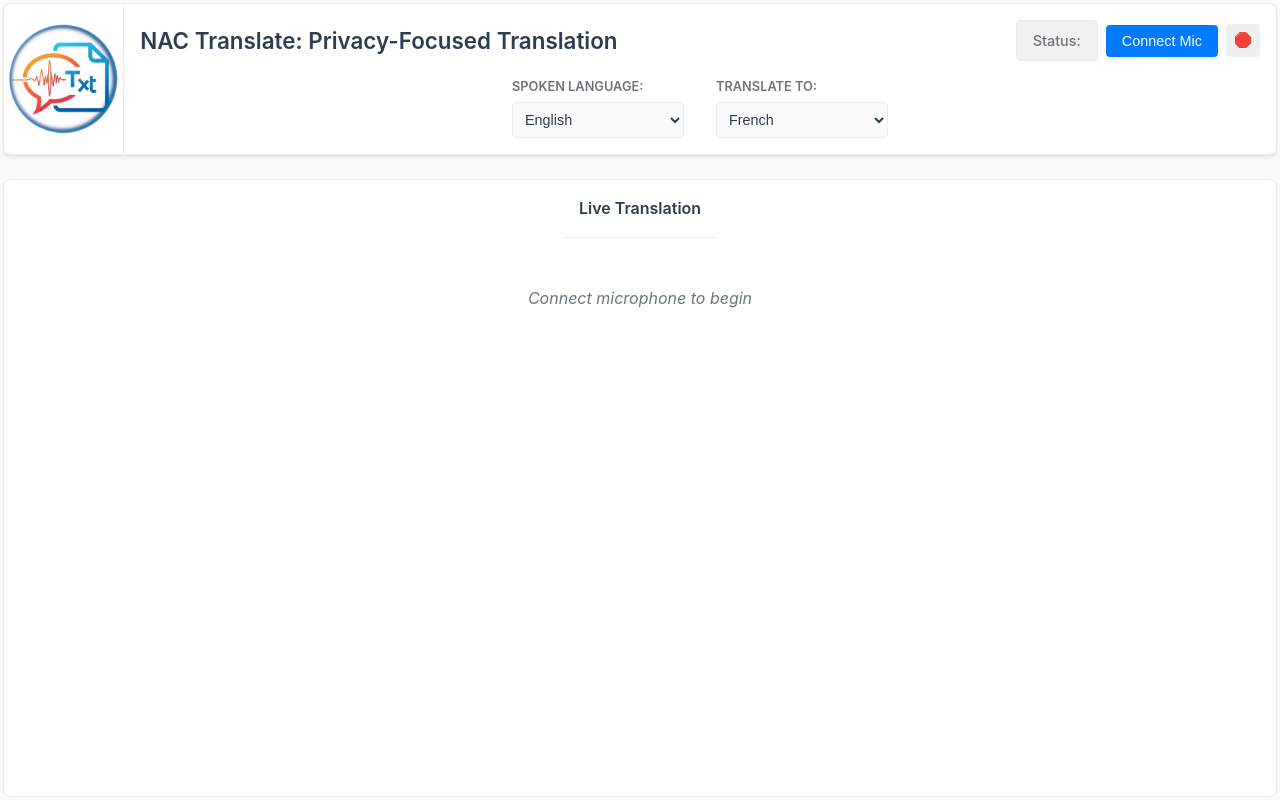
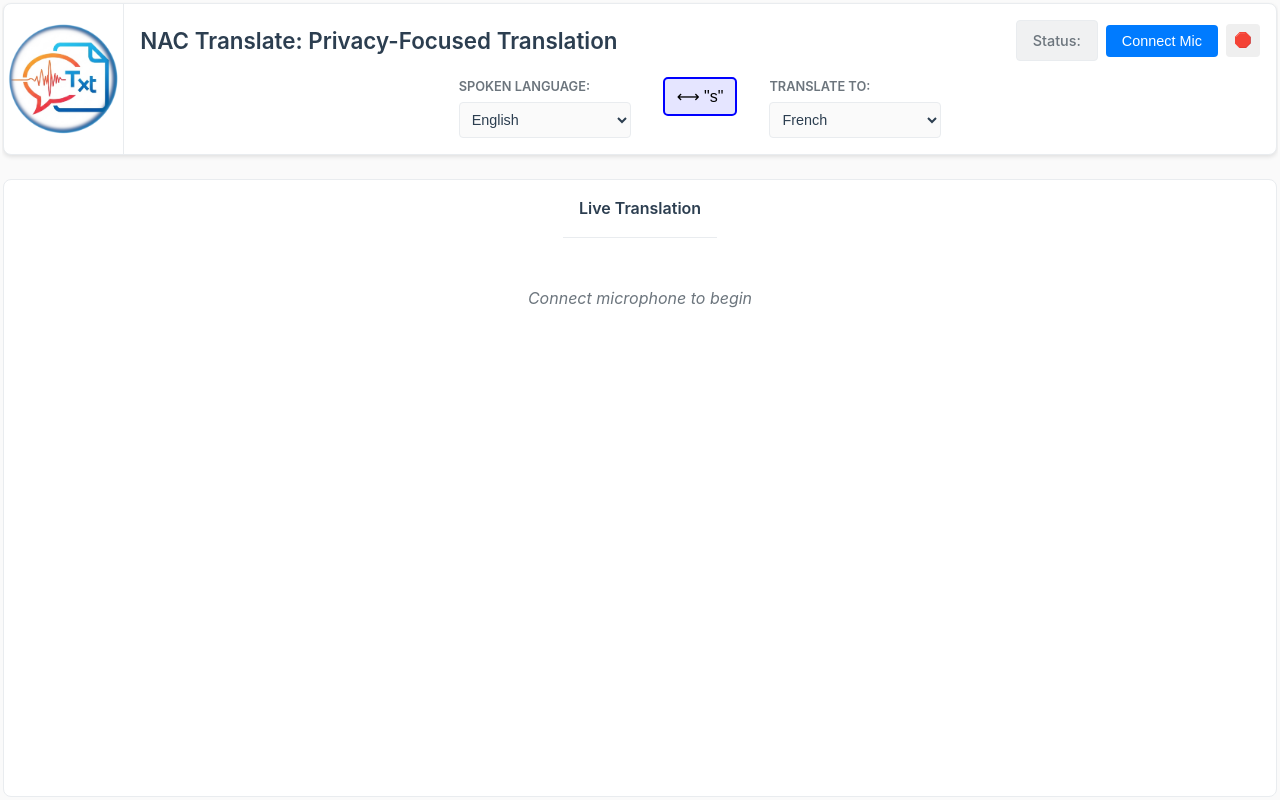
Before and after one commit to paxdriver/NACtranslate, a React (Vite) app in the folder nactranslate/: page / in a window 1280 px wide. Built offline with nearby package versions, Linux system fonts and the light colour scheme.

Commit message:
CHECKPOINT: Swap languages feature added, and last languages used are now saved to localstorage. Branded wallpaper added. Ready for launch

```diff
--- a/nactranslate/src/MicrophoneCapture.jsx
+++ b/nactranslate/src/MicrophoneCapture.jsx
@@ -10,7 +10,36 @@ const MicrophoneCapture = () => {
     const workletNodeRef = useRef(null)
     const socketRef = useRef(null)
     const [subtitles, setSubtitles] = useState("")
-    const [langselections, setLangselections] = useState({from: "en", to: "fr"})
+
+    // Load saved language preferences or use defaults
+    const [langselections, setLangselections] = useState(() => {
+        const saved = localStorage.getItem('nactranslate-languages')
+        if (saved) {
+            try {
+                return JSON.parse(saved)
+            } catch {
+                return {from: "en", to: "fr"}
+            }
+        }
+        return {from: "en", to: "fr"}
+    })
+
+    // Save language preferences whenever they change
+    useEffect(() => {
+        localStorage.setItem('nactranslate-languages', JSON.stringify(langselections))
+    }, [langselections])
+
+    // Swap languages function
+    const swapLanguages = useCallback(() => {
+        setLangselections(prev => {
+            const swapped = { from: prev.to, to: prev.from }
+
+            if (socketRef.current && socketRef.current.readyState === WebSocket.OPEN) {
+                socketRef.current.send(JSON.stringify(swapped))
+            }
+            return swapped
+        })
+    }, [])
 
     const handleLanguageChange = e => {
         const { name, value } = e.target
@@ -54,6 +83,14 @@ const MicrophoneCapture = () => {
                 event.preventDefault() // prevent page scroll from holding spacebar
                 if (!event.repeat) startRecording()
             }
+
+            // Swap spoken and translated languages quickly
+            if (event.key === 's' || event.key === 'S') {
+                if (!isRecording && !isProcessing) { // Don't swap during recording
+                    event.preventDefault()
+                    swapLanguages()
+                }
+            }
         }
 
         const handleKeyUp = (event) => {
@@ -66,10 +103,12 @@ const MicrophoneCapture = () => {
         window.addEventListener('keydown', handleKeyDown)
         window.addEventListener('keyup', handleKeyUp)
 
+
         return () => {
             window.removeEventListener('keydown', handleKeyDown)
             window.removeEventListener('keyup', handleKeyUp)
         }
+
     }, [startRecording, stopRecording, status])
 
     const handleMicAccess = async () => {
@@ -184,6 +223,7 @@ return (
                 </div>
 
                 <div className="language-section">
+                    {/* SPOKEN LOANGUAGE */}
                     <div className="language-group">
                         <label>Spoken Language:</label>
                         <select
@@ -203,6 +243,24 @@ return (
                             <option value='tl'>Tagalog (Philippines)</option>
                         </select>
                     </div>
+
+                    {/* Language Selection with Swap Button */}
+                    <button
+                        onClick={swapLanguages}
+                        disabled={isRecording || isProcessing}
+                        style={{
+                            padding: '8px 12px',
+                            fontSize: '16px',
+                            border: '2px solid blue',
+                            backgroundColor: 'rgba(0, 0, 255, 0.1)',
+                            borderRadius: '5px',
+                            cursor: isRecording || isProcessing ? 'not-allowed' : 'pointer'
+                        }}
+                        title="Swap languages (Press 'S' key)"
+                    >⟷ "s"
+                    </button>
+
+                    {/* TRANSLATED LANGUAGE */}
                     <div className="language-group">
                         <label>Translate To:</label>
                         <select
```
Also changed, not shown: 2 other files (tests, documents, lock files or other folders).
